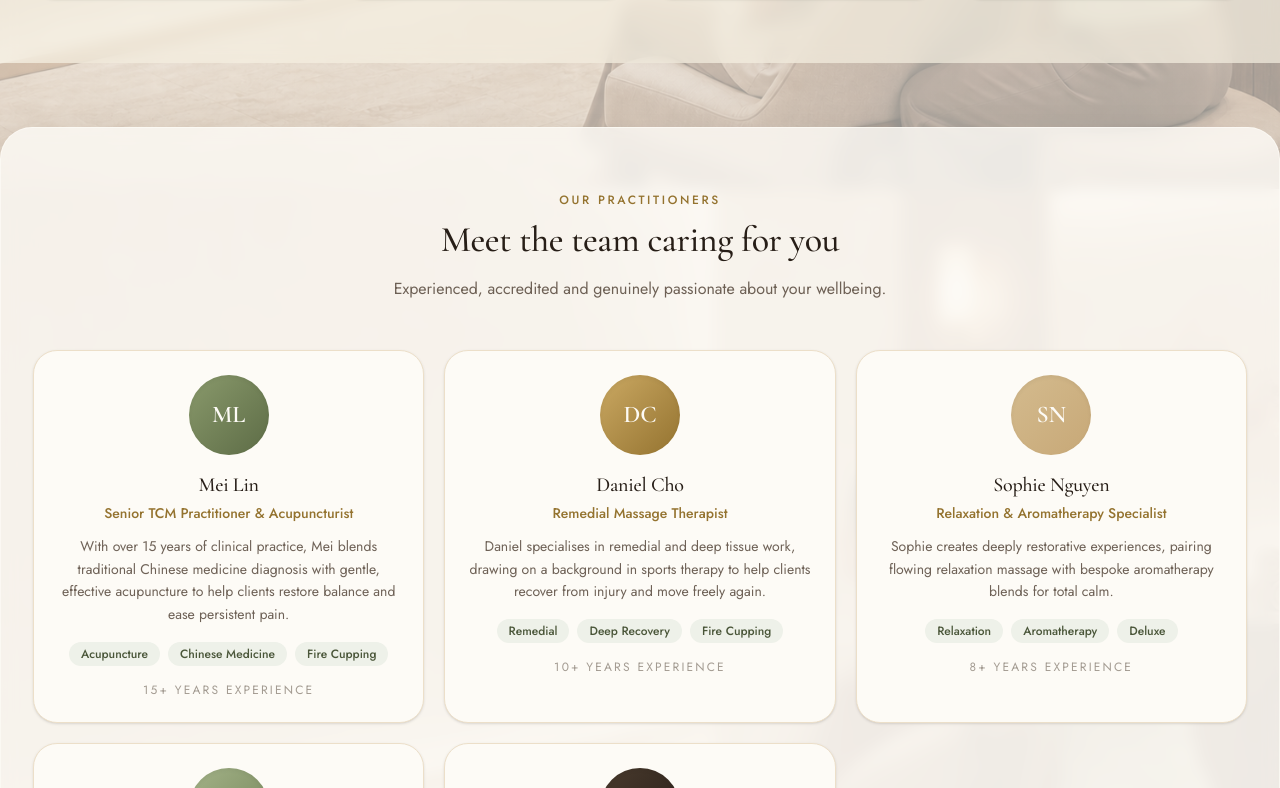
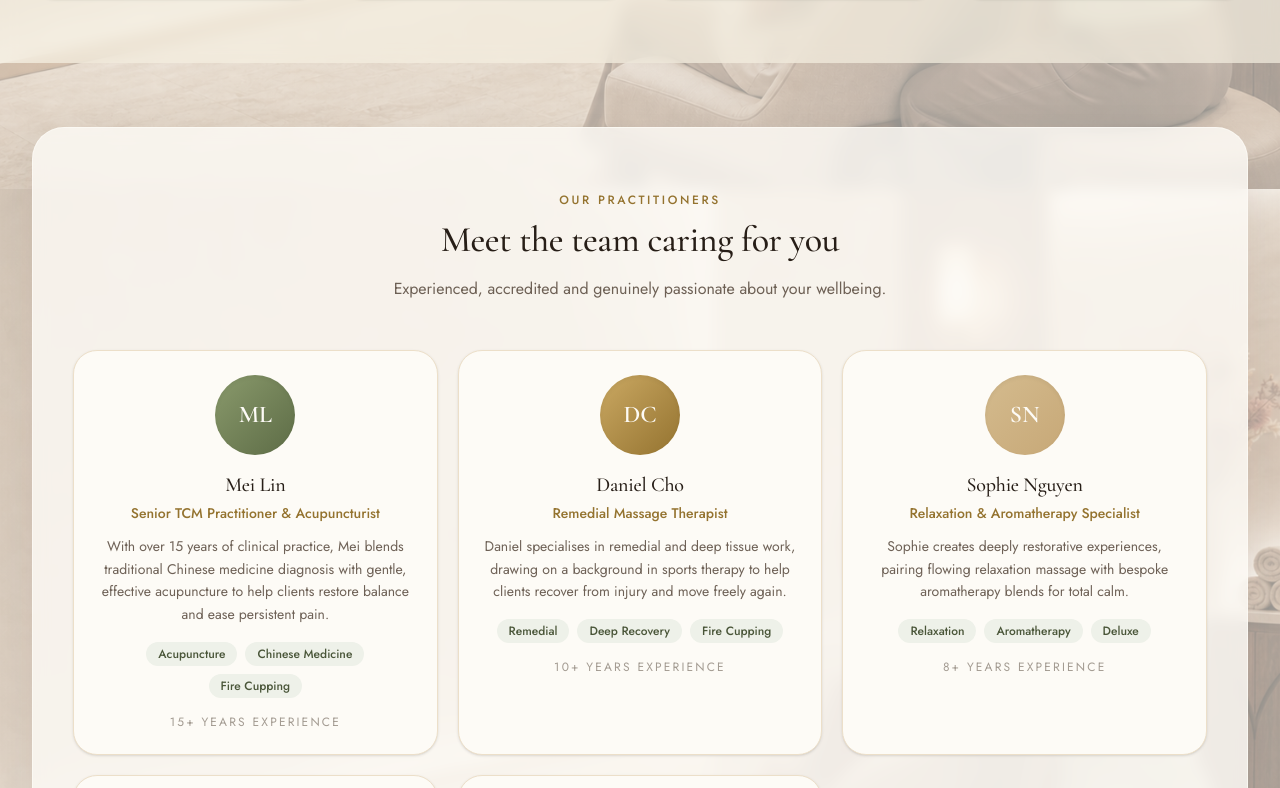
Before and after one commit to ar1062515080-pixel/chibodycare-website, a Next.js app: page /about in a window 1280 px wide. Shown: the part 1492-2280 px from the top of the page. Built offline with nearby package versions, Linux system fonts and the light colour scheme.

Commit message:
Match about page bottom spacing to services

```diff
--- a/src/app/about/page.tsx
+++ b/src/app/about/page.tsx
@@ -125,18 +125,20 @@ export default function AboutPage() {
       </section>
 
       {/* Therapist profiles */}
-      <section className="container-page mb-0 mt-16 rounded-[2rem] border border-cream-50/80 bg-cream-50/82 py-16 shadow-[0_18px_50px_rgba(39,30,23,.08)] backdrop-blur-sm">
+      <div className="container-page pb-10 pt-16 sm:pb-16">
+        <section className="rounded-[2rem] border border-cream-50/80 bg-cream-50/82 py-16 shadow-[0_18px_50px_rgba(39,30,23,.08)] backdrop-blur-sm">
           <SectionHeading
             eyebrow="Our Practitioners"
             title="Meet the team caring for you"
             description="Experienced, accredited and genuinely passionate about your wellbeing."
           />
-        <div className="mt-12 grid gap-5 sm:grid-cols-2 lg:grid-cols-3">
+          <div className="mt-12 grid gap-5 px-6 sm:grid-cols-2 sm:px-10 lg:grid-cols-3">
             {staff.map((member) => (
               <TeamCard key={member.id} member={member} detailed />
             ))}
           </div>
         </section>
+      </div>
     </main>
   );
 }
```
Lines whose indentation alone changed are shown as unchanged.
